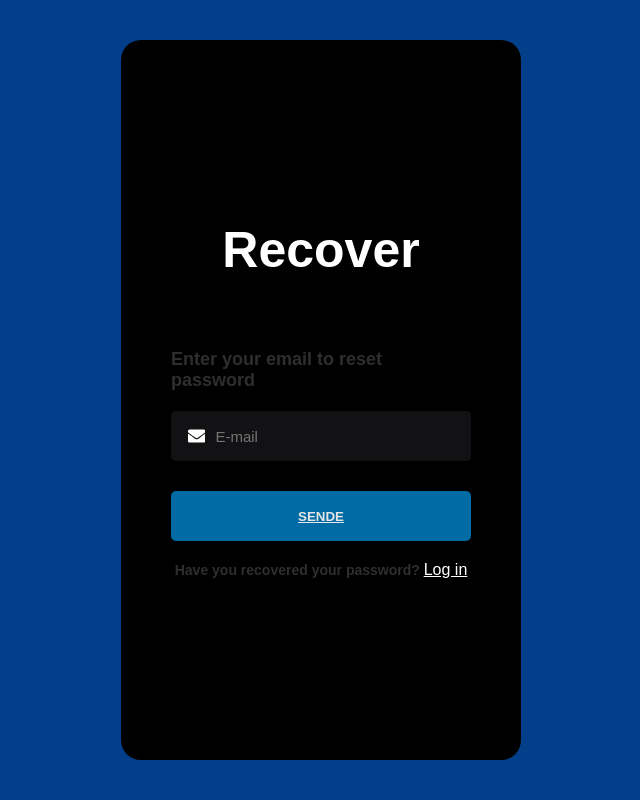
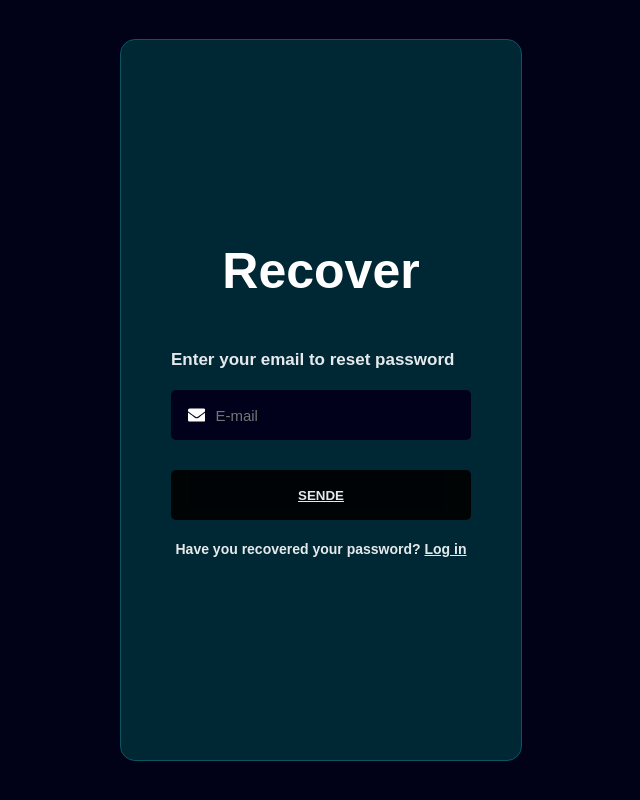
Before and after one commit to FabioFSS/Movie-Shelf, a React (Create React App) app in the folder movie_shelf_front/: page /reset in a window 1280 px wide. Shown: the whole page, without its empty margins (319-959 px from the left). Built offline with nearby package versions, Linux system fonts and the light colour scheme; the HTML template or start-up script is replaced by a standard one.

Commit message:
update screen sign up and reset

```diff
--- a/movie_shelf_front/src/pages/LogIn/index.js
+++ b/movie_shelf_front/src/pages/LogIn/index.js
@@ -58,7 +58,7 @@ export default function Scroll() {
                     <button className="buttonLogin" disabled={!email || !password}>
                         <a href="http://localhost:3000">LOGAR</a>
                     </button>
-                    {/* <Auth /> */}
+
                     <div className='container-register'>
                         <span className="span">Don't have an account? </span>
                         <span className="register-text">
--- a/movie_shelf_front/src/pages/Reset/index.js
+++ b/movie_shelf_front/src/pages/Reset/index.js
@@ -1,5 +1,5 @@
 import React, { useState, useContext, useEffect } from "react";
-import './styles.scss'
+import './styles.css'
 import { FaEnvelope } from "react-icons/fa";
 
 import { NavContext } from "../../contexts/navbar";
--- /dev/null
+++ b/movie_shelf_front/src/pages/Reset/styles.css
@@ -0,0 +1,111 @@
+.wrapper-reset {
+    width: 100vw;
+    height: 100vh;
+    display: flex;
+    align-items: center;
+    justify-content: center;
+    background: #010117;
+}
+.container-reset {
+    width: 400px;
+    height: 720px;
+    border-radius: 5px;
+    display: flex;
+    align-items: center;
+    justify-content: center;
+    flex-direction: row;
+    border-radius: 20px;
+}
+
+.container-reset::before{
+    content: "";
+    position: absolute;
+    background: #002734;
+    width: 400px;
+    height: 720px;
+    border: 1px solid #0D5462;
+    border-radius: 15px;
+}
+
+.content {
+    width: 80%;
+    height: 60%;
+    max-width: 300px;
+    display: flex;
+    flex-direction: column;
+    align-items: center;
+}
+.pageName {
+    color: #ffffff;
+    margin-bottom: 70px;
+    font-size: 50px;
+}
+
+.info-reset {
+    font-size: 17px;
+    font-weight: 600;
+    opacity: 0.9;
+    align-self: flex-start;
+    color: #fff;
+    margin-bottom: 20px;
+}
+
+.inputContent {
+    background-color: #01011C;
+    width: 100%;
+    height: 50px;
+    display: flex;
+    align-items: center;
+    border-radius: 5px;
+    border: 2px solid #01011C;
+    padding: 0 5px;
+    margin-bottom: 10px;
+}
+
+svg {
+    color: #353434;
+    margin: 0 10px;
+    width: 20px;
+    height: 20px;
+}
+
+.input {
+    outline: none;
+    background-color: #01011C;
+    color: white;
+    border: none;
+    height: 50px;
+    width: 100%;
+    font-size: 15px;
+}
+
+.span {
+    cursor: pointer;
+    font-size: 14px;
+    font-weight: 600;
+    opacity: 0.9;
+    align-self: flex-start;
+    color: #fff;
+}
+
+.button-send {
+    width: 100%;
+    cursor: pointer;
+    background: #000;
+    border-radius: 5px;
+    border: none;
+    color: white;
+    font-weight: bold;
+    height: 50px;
+    opacity: 0.9;
+    margin: 20px 0;
+}
+
+.text-login {
+    color: "#ffffff";
+    font-size: 14px;
+    font-weight: 600;
+    opacity: 0.9;
+    align-self: flex-start;
+    color: #343336;
+}
--- a/movie_shelf_front/src/pages/Reset/styles.scss
+++ /dev/null
@@ -1,117 +0,0 @@
-.wrapper-reset {
-    width: 100vw;
-    height: 100vh;
-    display: flex;
-    align-items: center;
-    justify-content: center;
-    background: #023E8A;
-
-    .container-reset {
-        width: 400px;
-        height: 720px;
-        background-color: #000000;
-        border-radius: 5px;
-        display: flex;
-        align-items: center;
-        justify-content: center;
-        flex-direction: row;
-        border-radius: 20px;
-
-        @media (max-width: 415px) {
-            width: 100%;
-        }
-
-        .content {
-            width: 80%;
-            height: 60%;
-            max-width: 300px;
-            display: flex;
-            flex-direction: column;
-            align-items: center;
-
-            .pageName {
-                color: #ffffff;
-                margin-bottom: 70px;
-                font-size: 50px;
-            }
-
-            .info-reset {
-                font-size: 14px;
-                font-weight: 600;
-                opacity: 0.9;
-                align-self: flex-start;
-                color: #343336;
-                margin-bottom: 20px;
-                font-size: 18px;
-            }
-
-            .inputContent {
-                background-color: #121214;
-                width: 100%;
-                height: 50px;
-                display: flex;
-                align-items: center;
-                border-radius: 5px;
-                border: 2px solid #121214;
-                padding: 0 5px;
-                margin-bottom: 10px;
-
-                svg {
-                    color: #353434;
-                    margin: 0 10px;
-                    width: 20px;
-                    height: 20px;
-                }
-
-                &:focus-within {
-                    border-color: #0077B6;
-
-                    svg {
-                        color: #0077B6;
-                    }
-                }
-
-                .input {
-                    outline: none;
-                    background-color: #121214;
-                    color: white;
-                    border: none;
-                    height: 50px;
-                    width: 100%;
-                    font-size: 15px;
-                }
-            }
-
-            .span {
-                cursor: pointer;
-                font-size: 14px;
-                font-weight: 600;
-                opacity: 0.9;
-                align-self: flex-start;
-                color: #343336;
-            }
-
-            .button-send {
-                width: 100%;
-                cursor: pointer;
-                background: #0077B6;
-                border-radius: 5px;
-                border: none;
-                color: white;
-                font-weight: bold;
-                height: 50px;
-                opacity: 0.9;
-                margin: 20px 0;
-
-                .text-login {
-                    color: "#ffffff";
-                    font-size: 14px;
-                    font-weight: 600;
-                    opacity: 0.9;
-                    align-self: flex-start;
-                    color: #343336;
-                }
-            }
-        }
-    }
-}
--- a/movie_shelf_front/src/pages/SignUp/index.js
+++ b/movie_shelf_front/src/pages/SignUp/index.js
@@ -1,5 +1,5 @@
 import React, { useState, useContext, useEffect } from "react";
-import './styles.scss'
+import './styles.css'
 
 import { FaEnvelope, FaLock, FaEye, FaEyeSlash } from "react-icons/fa";
 
@@ -62,7 +62,7 @@ export default function Scroll() {
                             (<FaEyeSlash onClick={changeTypePassword} />)
                         }
                     </div>
-                    <button className="buttonLogin" disabled={!email || !password}>
+                    <button className="button-sign-up" disabled={!email || !password}>
                         <a href="http://localhost:3000">CREATE</a>
                     </button>
                     <div>
--- /dev/null
+++ b/movie_shelf_front/src/pages/SignUp/styles.css
@@ -0,0 +1,116 @@
+.wrapper-signup {
+    width: 100vw;
+    height: 100vh;
+    display: flex;
+    align-items: center;
+    justify-content: center;
+    background: #010117;
+}
+
+.container-signup {
+    width: 400px;
+    height: 720px;
+    border-radius: 5px;
+    display: flex;
+    align-items: center;
+    justify-content: center;
+    flex-direction: row;
+    border-radius: 20px;
+}
+
+.container-signup::before{
+    content: "";
+    position: absolute;
+    background: #002734;
+    width: 400px;
+    height: 720px;
+    border: 1px solid #0D5462;
+    border-radius: 15px;
+}
+
+.content {
+    width: 80%;
+    height: 60%;
+    max-width: 300px;
+    display: flex;
+    flex-direction: column;
+    align-items: center;
+}
+
+.pageName {
+    color: #ffffff;
+    margin-bottom: 50px;
+    font-size: 50px;
+}
+
+.info-signup {
+    font-size: 14px;
+    font-weight: 600;
+    opacity: 0.9;
+    align-self: flex-start;
+    color: #fff;
+    margin-bottom: 20px;
+    font-size: 18px;
+}
+
+.inputContent {
+    background-color: #01011C;
+    width: 100%;
+    height: 50px;
+    display: flex;
+    align-items: center;
+    border-radius: 5px;
+    border: 2px solid #01011C;
+    padding: 0 5px;
+    margin-bottom: 10px;
+}
+
+svg {
+    color: #353434;
+    margin: 0 10px;
+    width: 20px;
+    height: 20px;
+}
+
+.input {
+    outline: none;
+    background-color: #01011C;
+    color: white;
+    border: none;
+    height: 50px;
+    width: 100%;
+    font-size: 15px;
+}
+
+
+.span {
+    cursor: pointer;
+    font-size: 14px;
+    font-weight: 600;
+    opacity: 0.9;
+    align-self: flex-start;
+    color: #fff;
+}
+
+.button-sign-up {
+    width: 100%;
+    cursor: pointer;
+    background: #000;
+    border-radius: 5px;
+    border: none;
+    color: white;
+    font-weight: bold;
+    height: 50px;
+    opacity: 0.9;
+    margin: 20px 0;
+
+}
+
+.login-text {
+    color: "#ffffff";
+    font-size: 14px;
+    font-weight: 600;
+    opacity: 0.9;
+    align-self: flex-start;
+    color: #343336;
+}
--- a/movie_shelf_front/src/pages/SignUp/styles.scss
+++ /dev/null
@@ -1,118 +0,0 @@
-.wrapper-signup {
-    width: 100vw;
-    height: 100vh;
-    display: flex;
-    align-items: center;
-    justify-content: center;
-    background: #023E8A;
-
-    .container-signup {
-        width: 400px;
-        height: 720px;
-        background-color: #000000;
-        border-radius: 5px;
-        display: flex;
-        align-items: center;
-        justify-content: center;
-        flex-direction: row;
-        border-radius: 20px;
-
-        @media (max-width: 415px) {
-            width: 100%;
-        }
-
-        .content {
-            width: 80%;
-            height: 60%;
-            max-width: 300px;
-            display: flex;
-            flex-direction: column;
-            align-items: center;
-
-            .pageName {
-                color: #ffffff;
-                margin-bottom: 50px;
-                font-size: 50px;
-            }
-
-            .info-signup {
-                font-size: 14px;
-                font-weight: 600;
-                opacity: 0.9;
-                align-self: flex-start;
-                color: #343336;
-                margin-bottom: 20px;
-                font-size: 18px;
-            }
-
-            .inputContent {
-                background-color: #121214;
-                width: 100%;
-                height: 50px;
-                display: flex;
-                align-items: center;
-                border-radius: 5px;
-                border: 2px solid #121214;
-                padding: 0 5px;
-                margin-bottom: 10px;
-
-                svg {
-                    color: #353434;
-                    margin: 0 10px;
-                    width: 20px;
-                    height: 20px;
-                }
-
-                &:focus-within {
-                    border-color: #0077B6;
-
-                    svg {
-                        color: #0077B6;
-                    }
-                }
-
-                .input {
-                    outline: none;
-                    background-color: #121214;
-                    color: white;
-                    border: none;
-                    height: 50px;
-                    width: 100%;
-                    font-size: 15px;
-                }
-            }
-
-            .span {
-                cursor: pointer;
-                font-size: 14px;
-                font-weight: 600;
-                opacity: 0.9;
-                align-self: flex-start;
-                color: #343336;
-            }
-
-            .buttonLogin {
-                width: 100%;
-                cursor: pointer;
-                background: #0077B6;
-                border-radius: 5px;
-                border: none;
-                color: white;
-                font-weight: bold;
-                height: 50px;
-                opacity: 0.9;
-                margin: 20px 0;
-
-            }
-
-            .login-text {
-                color: "#ffffff";
-                font-size: 14px;
-                font-weight: 600;
-                opacity: 0.9;
-                align-self: flex-start;
-                color: #343336;
-            }
-        }
-    }
-}
```
